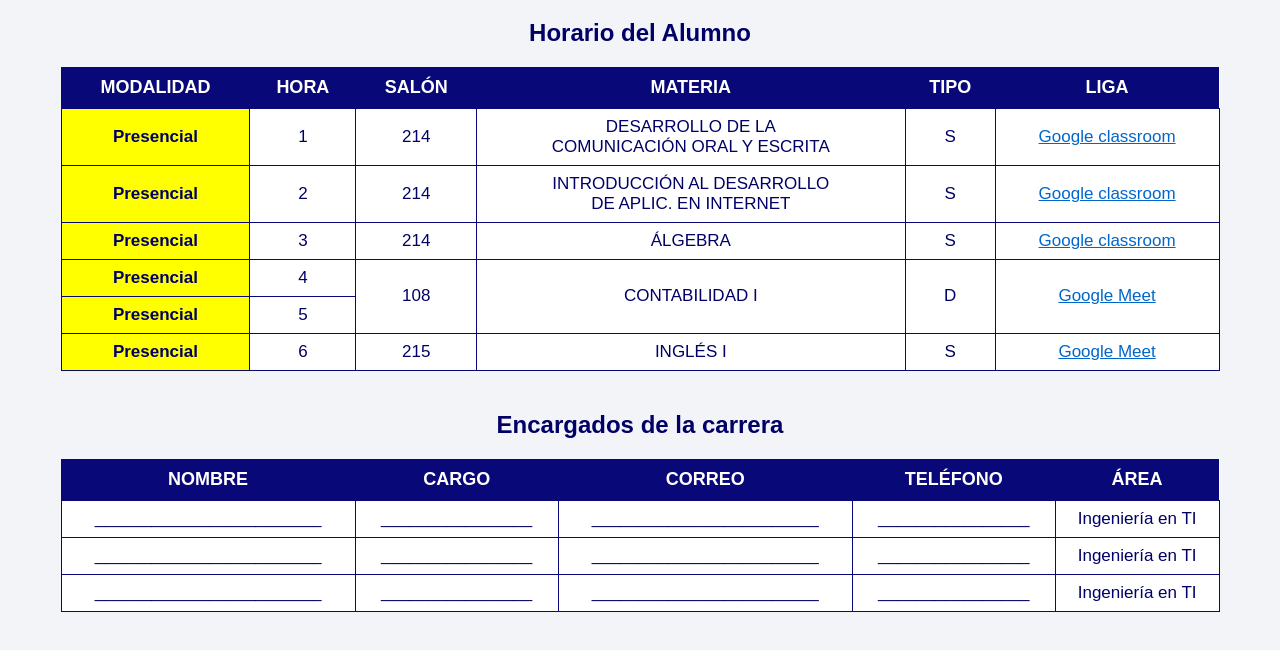
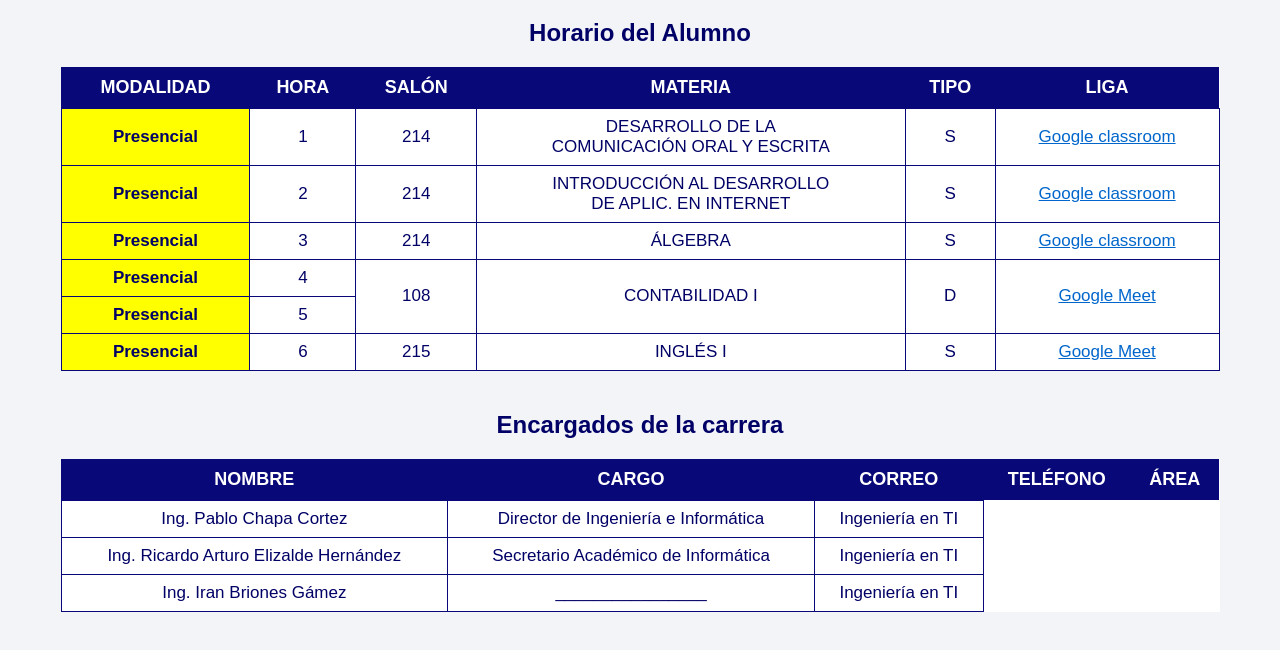
Before and after one commit to gamezUN/Mi-vida-universitaria, a plain HTML site: page index.html in a window 1280 px wide. Shown: the part 94-744 px from the top of the page. Drawn offline with Linux system fonts and the light colour scheme.

Commit message:
Update index.html

```diff
--- a/index.html
+++ b/index.html
@@ -175,25 +175,19 @@
         </tr>
 
         <tr>
-            <td>________________________</td>
-            <td>________________</td>
-            <td>________________________</td>
-            <td>________________</td>
+            <td>Ing. Pablo Chapa Cortez</td>
+            <td>Director de Ingeniería e Informática</td>
             <td>Ingeniería en TI</td>
         </tr>
 
         <tr>
-            <td>________________________</td>
-            <td>________________</td>
-            <td>________________________</td>
-            <td>________________</td>
+            <td>Ing. Ricardo Arturo Elizalde Hernández</td>
+            <td>Secretario Académico de Informática</td>
             <td>Ingeniería en TI</td>
         </tr>
 
         <tr>
-            <td>________________________</td>
-            <td>________________</td>
-            <td>________________________</td>
+            <td> Ing. Iran Briones Gámez</td>
             <td>________________</td>
             <td>Ingeniería en TI</td>
         </tr>
```
